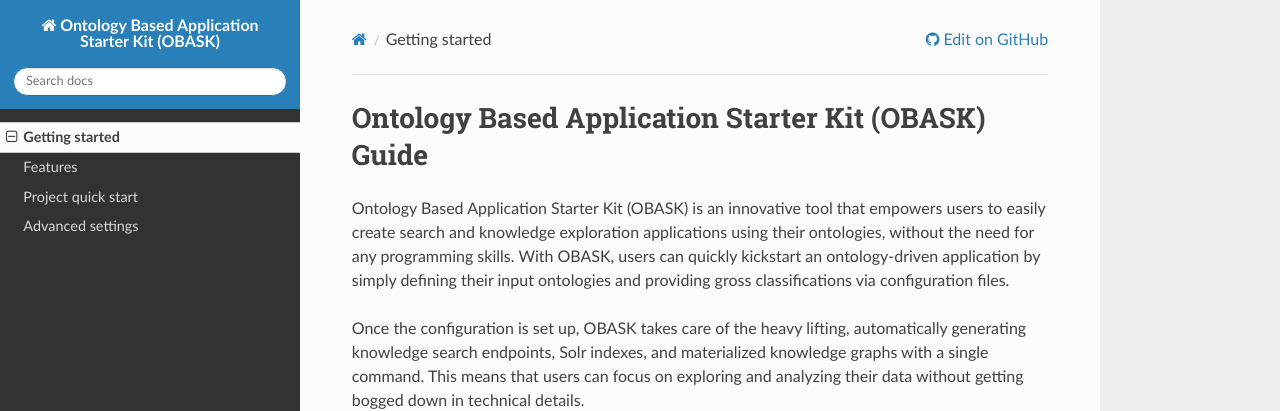
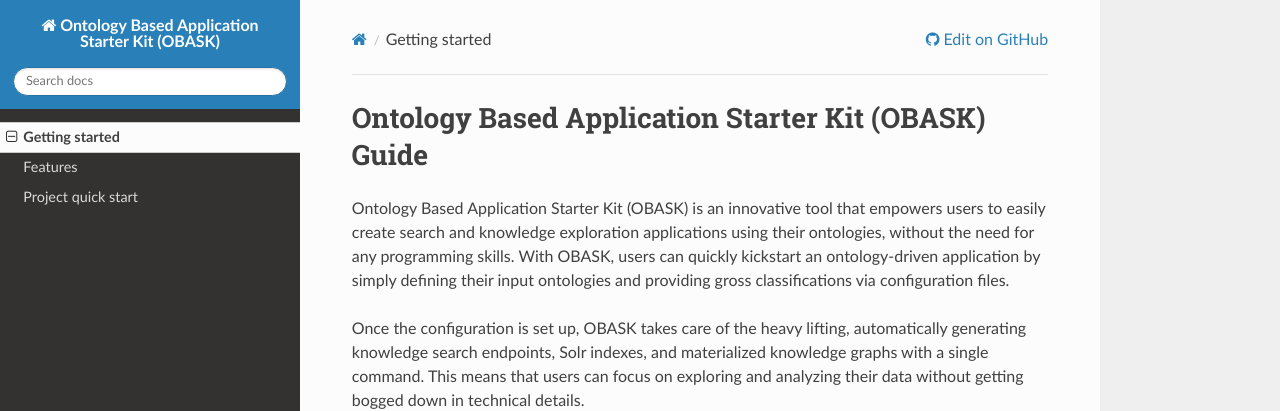
Before and after one commit to OBASKTools/obask, an MkDocs documentation site: the page built from docs/index.md, in a window 1280 px wide. Shown: the top 411 px of the page. Built offline with MkDocs 1.6.1, drawn with Linux system fonts in a browser that asks for light colours; nearby versions of some CDN libraries.

Commit message:
Update mkdocs.yml

```diff
--- a/mkdocs.yml
+++ b/mkdocs.yml
@@ -7,5 +7,4 @@ nav:
   - Getting started: index.md
   - Features: features.md
   - Project quick start: quick_start.md
-  - Advanced settings: advanced_config.md
 repo_url: https://github.com/OBASKTools/obask
```
